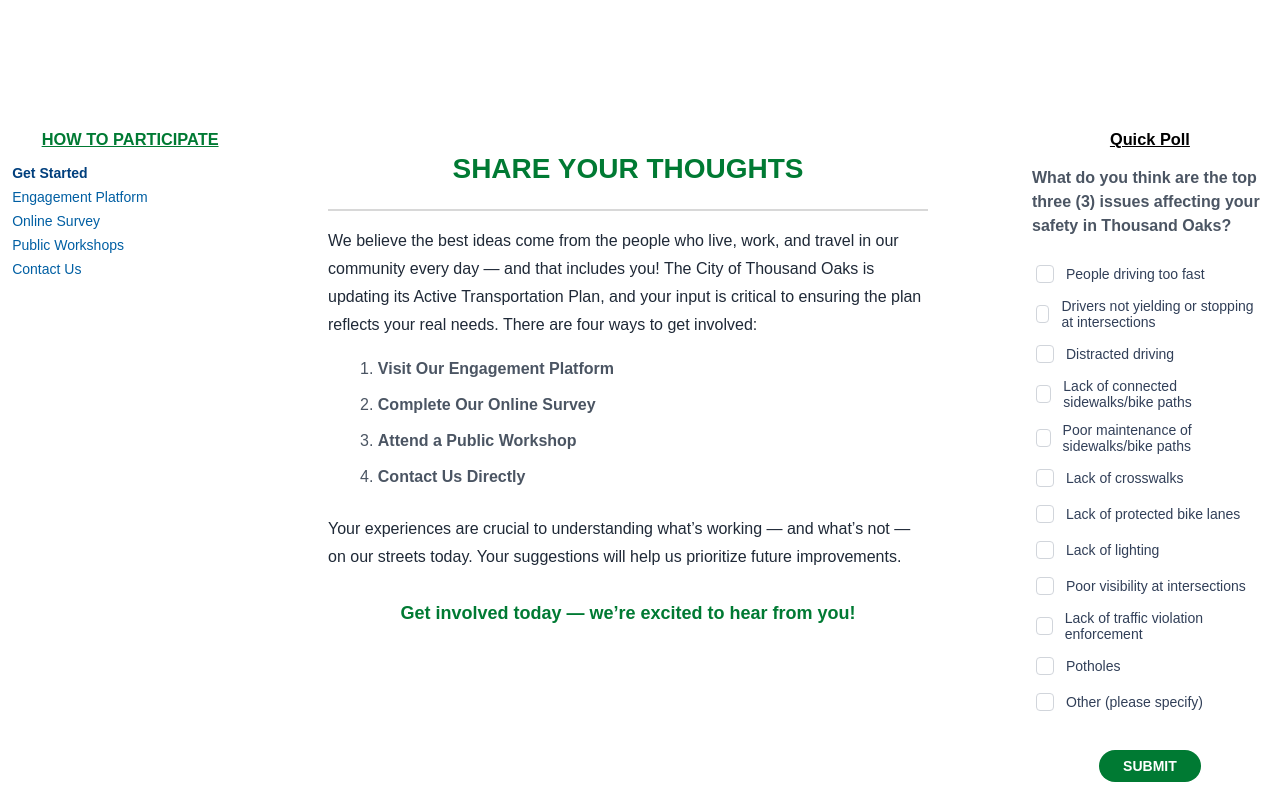
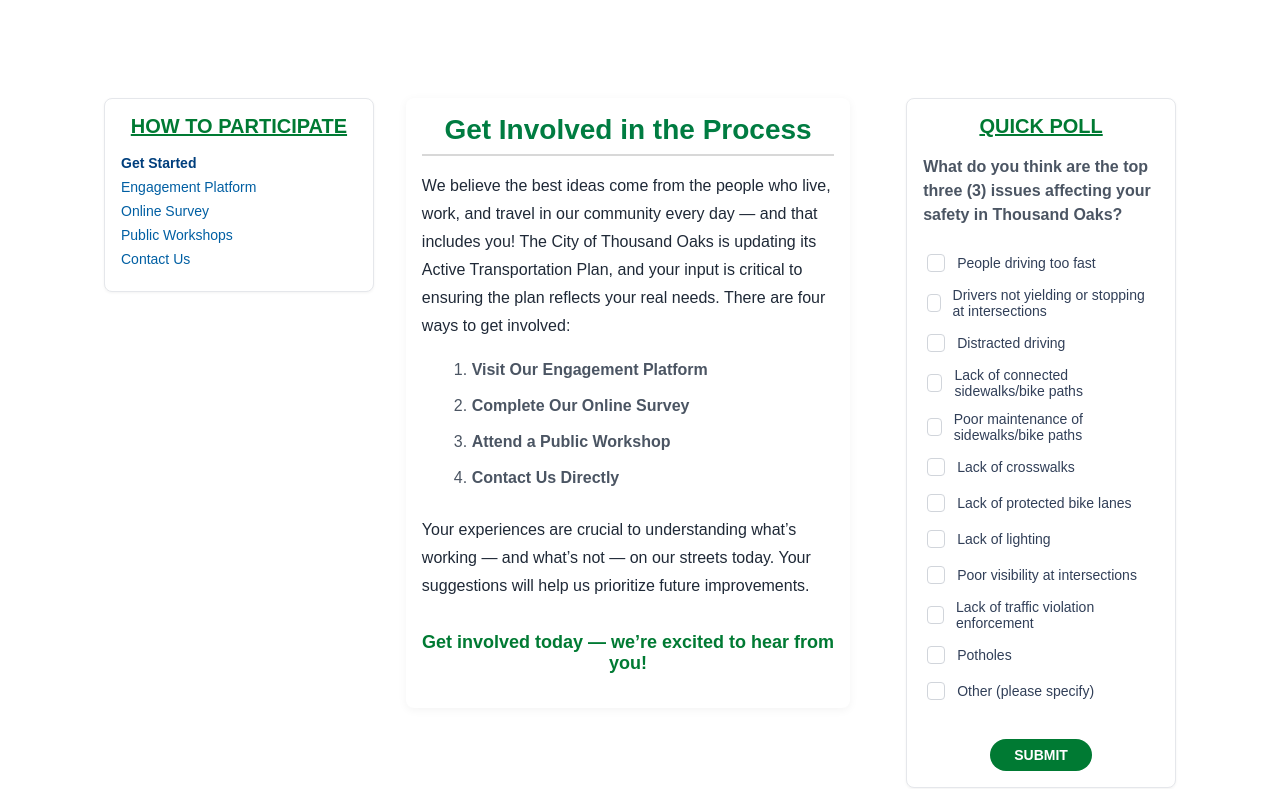
Before and after one commit to cortesllg/toaksATP, a Next.js app: page /get-involved in a window 1280 px wide. Shown: the part 726-1515 px from the top of the page. Built offline with nearby package versions, Linux system fonts and the light colour scheme.

Commit message:
latest changes

```diff
--- a/app/get-involved/get-involved.css
+++ b/app/get-involved/get-involved.css
@@ -0,0 +1,123 @@
+.fg-subtitle {
+    font-size: 1.125rem;
+    font-weight: 400;
+    color: #e0f2f1;
+  }
+
+  /* Sidebar Title */
+  .sidebar-title {
+    font-size: 20px;
+    font-weight: bold;
+    color: #007a33;
+    text-transform: uppercase;
+    margin: 0 0 0.5rem 0;
+    min-height: 24px;
+  }
+
+  /* Section Content Wrapper */
+  .content-section {
+    padding: 3rem 1.5rem;
+    background-color: #ffffff;
+  }
+
+  @media (min-width: 768px) {
+    .content-section {
+      padding: 4rem 4rem;
+    }
+  }
+
+  /* Section Title with Underline */
+  .project-overview-title,
+  .involved-title {
+    font-size: 28px;
+    text-align: center;
+    font-weight: 700;
+    color: #007c41;
+    margin-bottom: 1rem;
+    margin-top: 0;
+    font-family: Arial, sans-serif;
+    padding-left: 0;
+  }
+
+  @media (max-width: 767px) {
+    .project-overview-title,
+    .involved-title {
+      padding-left: 0.25rem;
+      text-align: left;
+    }
+  }
+
+  .with-underline {
+    border-bottom: 2px solid #d8d8d8;
+    padding-bottom: 0.5rem;
+    margin-bottom: 1rem;
+    width: 100%;
+    max-width: 100%;
+  }
+
+  /* Body Text */
+  .project-overview-text {
+    font-size: 16px;
+    line-height: 1.7;
+    color: #444342;
+    font-family: Arial, sans-serif;
+  }
+
+  /* Sidebar box (left and right) */
+  aside {
+    background-color: #f9fafb;
+    border: 1px solid #e5e7eb;
+    border-radius: 0.5rem;
+    box-shadow: 0 1px 3px rgba(0, 0, 0, 0.05);
+  }
+
+  /* Poll section */
+  form {
+    display: flex;
+    flex-direction: column;
+    gap: 0.75rem;
+  }
+
+  form input[type="checkbox"] {
+    width: 18px;
+    height: 18px;
+    margin-right: 0.75rem;
+    border: 1.5px solid #d1d5db;
+    border-radius: 0.25rem;
+    accent-color: #16a34a;
+    cursor: pointer;
+  }
+
+  form label {
+    font-size: 14px;
+    color: #313F58;
+    cursor: pointer;
+    margin: 0;
+  }
+
+  /* Poll Submit Button */
+  .poll-submit-button {
+    background-color: #007a33;
+    color: white;
+    font-weight: bold;
+    padding: 0.5rem 1.5rem;
+    font-size: 14px;
+    border-radius: 9999px;
+    border: none;
+    cursor: pointer;
+    transition: background-color 0.3s;
+    text-transform: uppercase;
+  }
+
+  .poll-submit-button:hover {
+    background-color: #005fa3;
+  }
+
+  /* Center content wrapper */
+  .center-content {
+    flex: 1;
+    padding: 1rem;
+    background-color: white;
+    border-radius: 0.5rem;
+    box-shadow: 0px 2px 10px rgba(0, 0, 0, 0.05);
+  }
--- a/app/get-involved/page.tsx
+++ b/app/get-involved/page.tsx
@@ -142,33 +142,14 @@ export default function GetInvolved() {
           </aside>
 
           {/* Center Content */}
-          <main
-            style={{
-              flex: isMobile ? "unset" : "0 0 600px",
-              backgroundColor: "white",
-              padding: "2rem",
-            }}
-          >
-            <h1
-              style={{
-                fontSize: "28px",
-                fontWeight: "700",
-                color: "#007a33",
-                textTransform: "uppercase",
-                marginBottom: "1rem",
-                textAlign: "center",
-              }}
-            >
-              Share Your Thoughts
-            </h1>
-            <div
-              style={{
-                borderBottom: "2px solid #d8d8d8",
-                paddingBottom: "0.5rem",
-                marginBottom: "1rem",
-              }}
-            ></div>
+          <main className="center-content">
+            <div>
+              <h2 className="involved-title with-underline">
+                Get Involved in the Process
+              </h2>
+            </div>
 
+            <div>
               {activeSection === "InvolvedIntro" && (
                 <InvolvedIntro isMobile={isMobile} />
               )}
@@ -178,6 +159,7 @@ export default function GetInvolved() {
               {activeSection === "Survey" && <Survey isMobile={isMobile} />}
               {activeSection === "Workshop" && <Workshop isMobile={isMobile} />}
               {activeSection === "Contact" && <Contact isMobile={isMobile} />}
+            </div>
           </main>
 
           {/* Right Sidebar - Poll */}
```
Lines whose indentation alone changed are shown as unchanged.
